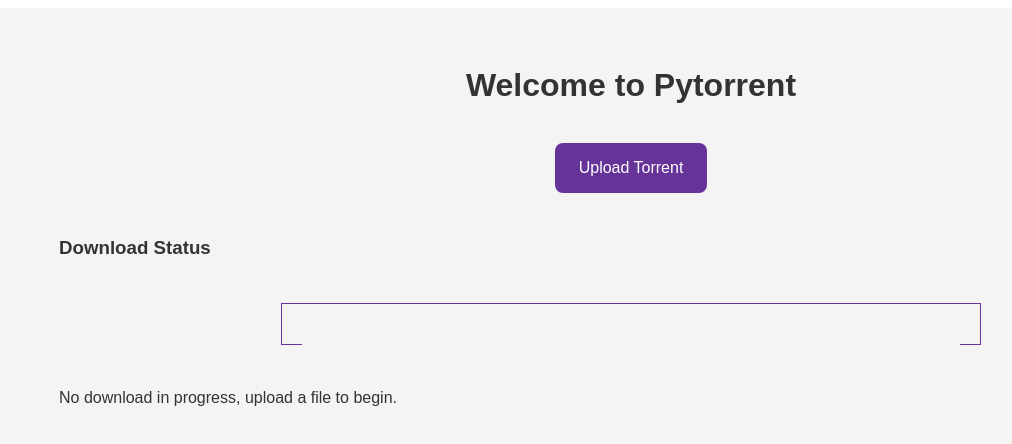
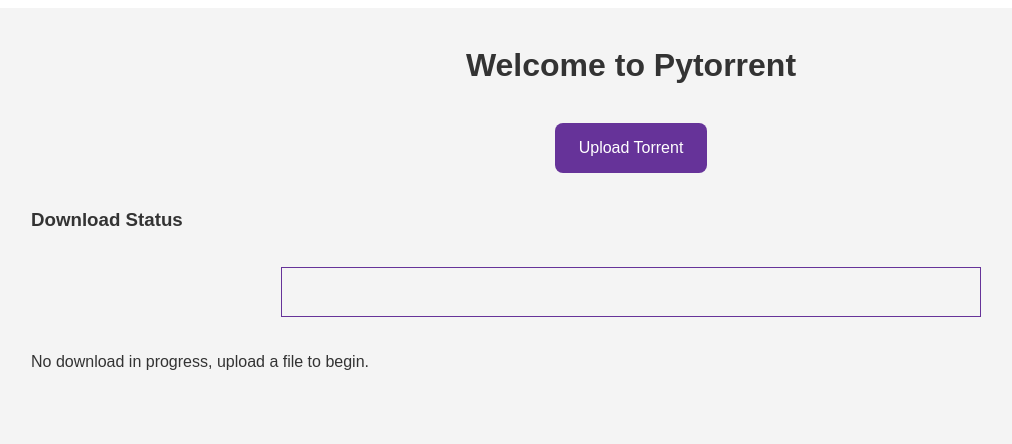
Before and after one commit to dmoerner/pytorrent, a SvelteKit app in the folder svelte/: page / in a window 1280 px wide. Shown: the top 444 px of the page, without its empty margins (9-1021 px from the left). Built offline with nearby package versions, Linux system fonts and the light colour scheme.

Commit message:
Remove global padding and add per-element padding in style
Global padding caused the svg and other elements to be offset

```diff
--- a/svelte/src/routes/+page.svelte
+++ b/svelte/src/routes/+page.svelte
@@ -157,11 +157,15 @@
 		line-height: 1.6;
 		background-color: #f4f4f4;
 		color: #333;
-		padding: 20px;
 	}
 
-	h1 {
+	h1,
+	h3 {
 		margin: auto;
+		padding: 2rem;
+	}
+
+	p {
 		padding: 2rem;
 	}
 
@@ -201,7 +205,7 @@
 
 	.status-bar {
 		width: 700px;
-		height: 25px;
+		height: 50px;
 		border: 1px solid rebeccapurple;
 	}
 
```
